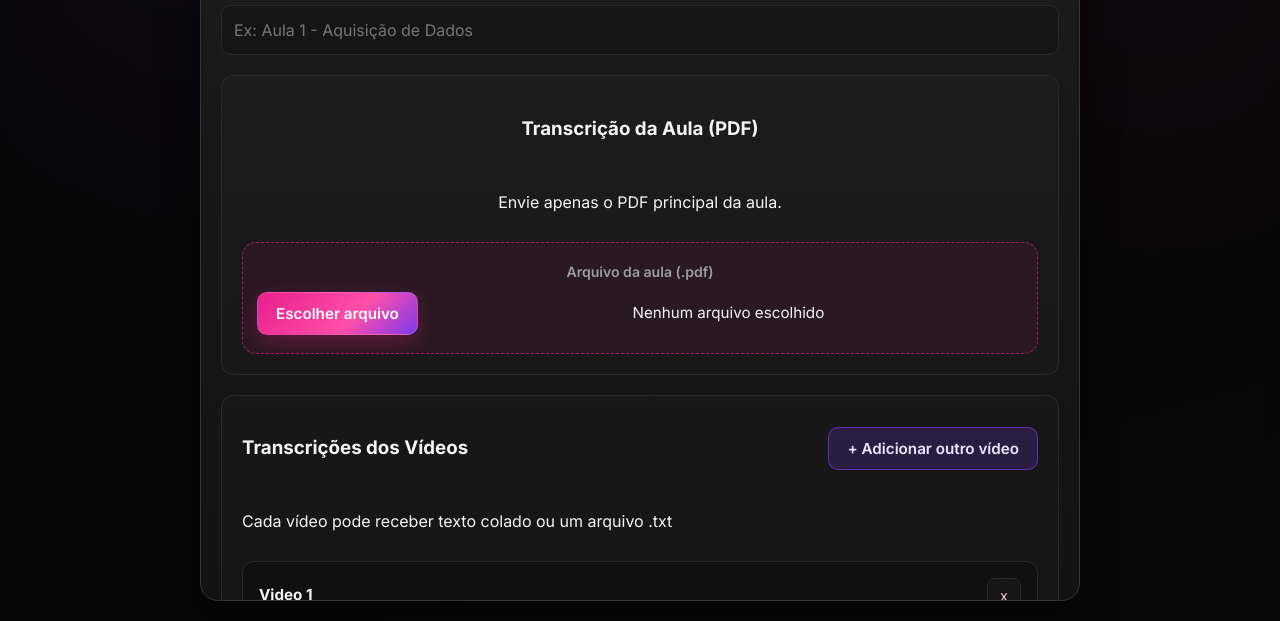
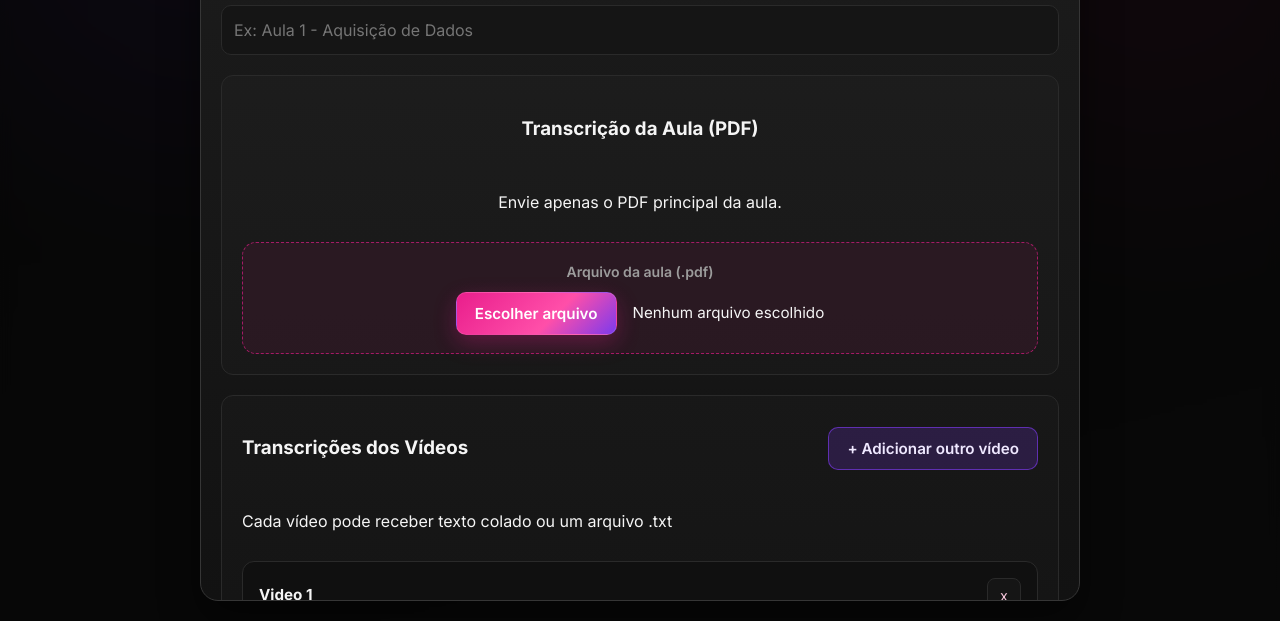
Before and after one commit to joaomottin/StudyAgent, a website: page index.html in a window 1280 px wide. Both pictures are taken after a click on the button "+ Adicionar Aula". Shown: the part 159-780 px from the top of the page. Drawn offline with Linux system fonts and the light colour scheme; no server answers.

Commit message:
hotfix centering pdf add

```diff
--- a/style.css
+++ b/style.css
@@ -467,7 +467,7 @@ input[type='file'] {
   display: flex;
   flex-wrap: wrap;
   align-items: center;
-  justify-content: flex-start;
+  justify-content: center;
   gap: 16px;
   width: 100%;
 }
@@ -475,12 +475,13 @@ input[type='file'] {
 .file-name {
   color: #f5f5f5;
   font-size: 0.95rem;
-  flex: 1;
-  min-width: 220px;
+  flex: 0 1 auto;
+  min-width: 0;
   white-space: nowrap;
   overflow: hidden;
   text-overflow: ellipsis;
   max-width: 100%;
+  text-align: center;
 }
 
 .pdf-upload-field input[type='file'] {
```
